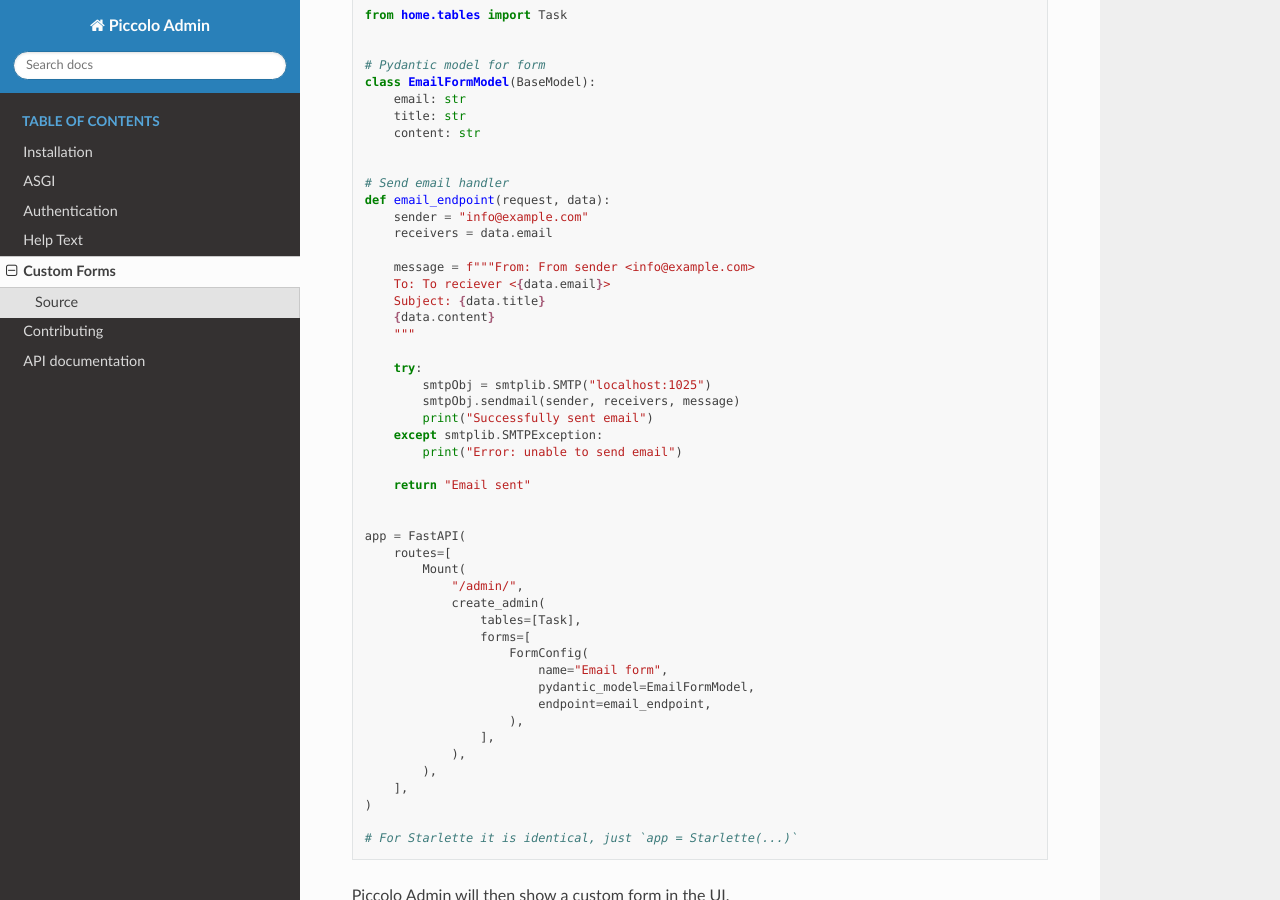
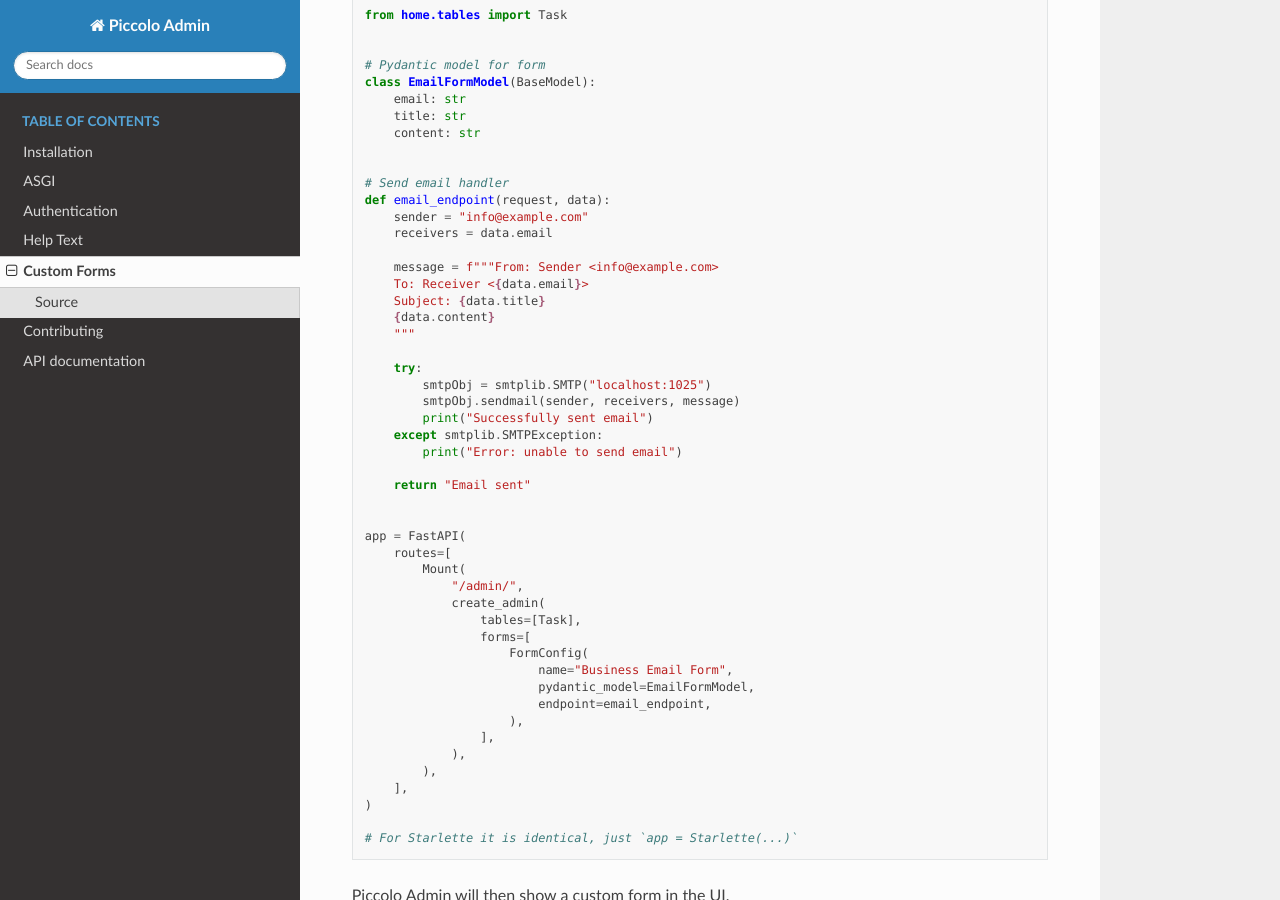
Before and after one commit to piccolo-orm/piccolo_admin, a Sphinx documentation site: the page built from docs/source/custom_forms/index.rst, in a window 1280 px wide and 900 px high, scrolled down 437 px. Built offline with Sphinx 7.4.7 and the Read the Docs theme 2.0.0, drawn with Linux system fonts in a browser that asks for light colours; the version number could not be read and is left out.

Commit message:
tweak one of the example forms so it's a bit different

```diff
--- a/docs/source/custom_forms/index.rst
+++ b/docs/source/custom_forms/index.rst
@@ -34,8 +34,8 @@ Here's an example of a form which sends email, using FastAPI:
         sender = "info@example.com"
         receivers = data.email
 
-        message = f"""From: From sender <info@example.com>
-        To: To reciever <{data.email}>
+        message = f"""From: Sender <info@example.com>
+        To: Receiver <{data.email}>
         Subject: {data.title}
         {data.content}
         """
@@ -58,7 +58,7 @@ Here's an example of a form which sends email, using FastAPI:
                     tables=[Task],
                     forms=[
                         FormConfig(
-                            name="Email form",
+                            name="Business Email Form",
                             pydantic_model=EmailFormModel,
                             endpoint=email_endpoint,
                         ),
```
Also changed, not shown: docs/source/custom_forms/images/forms_sidebar.png, 3 other files.
